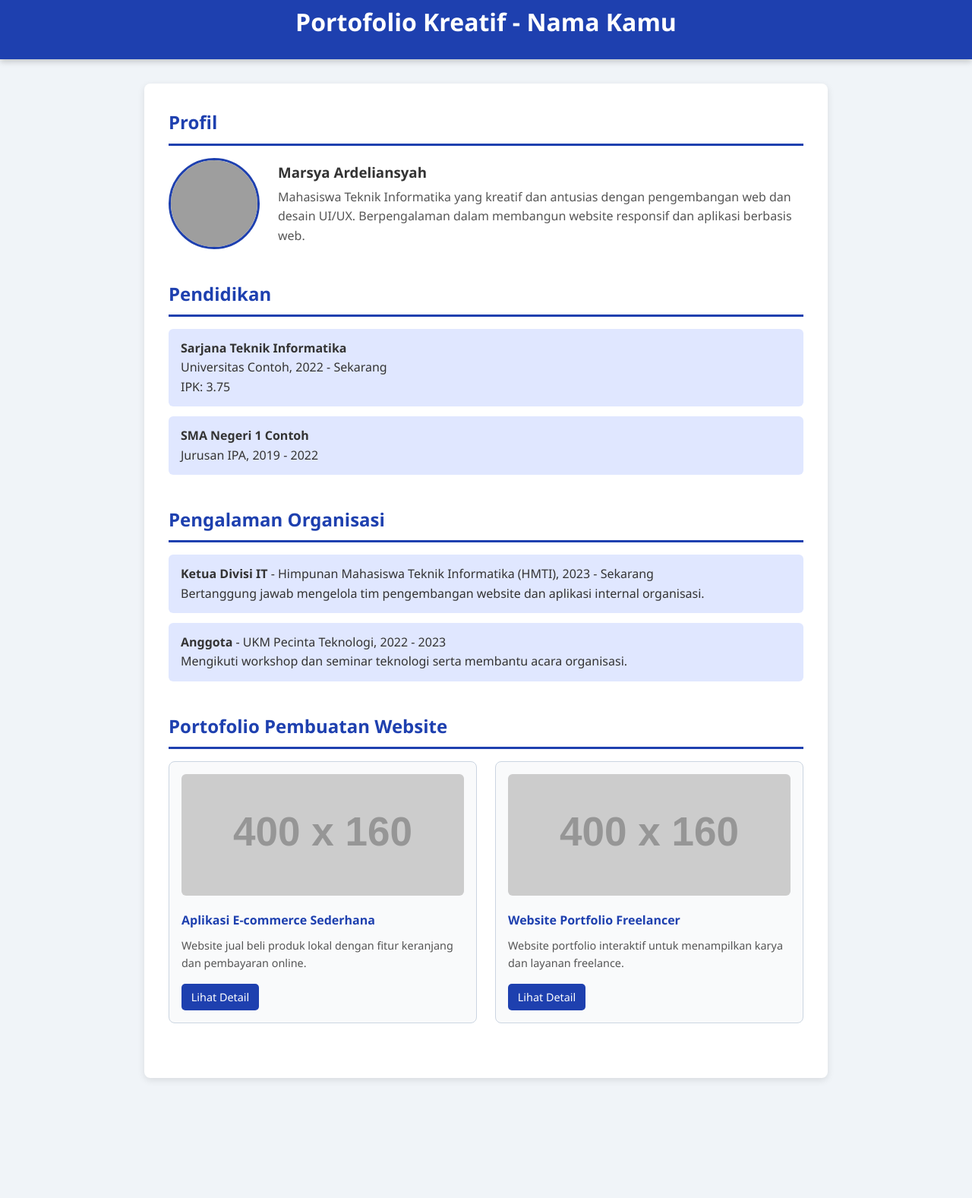
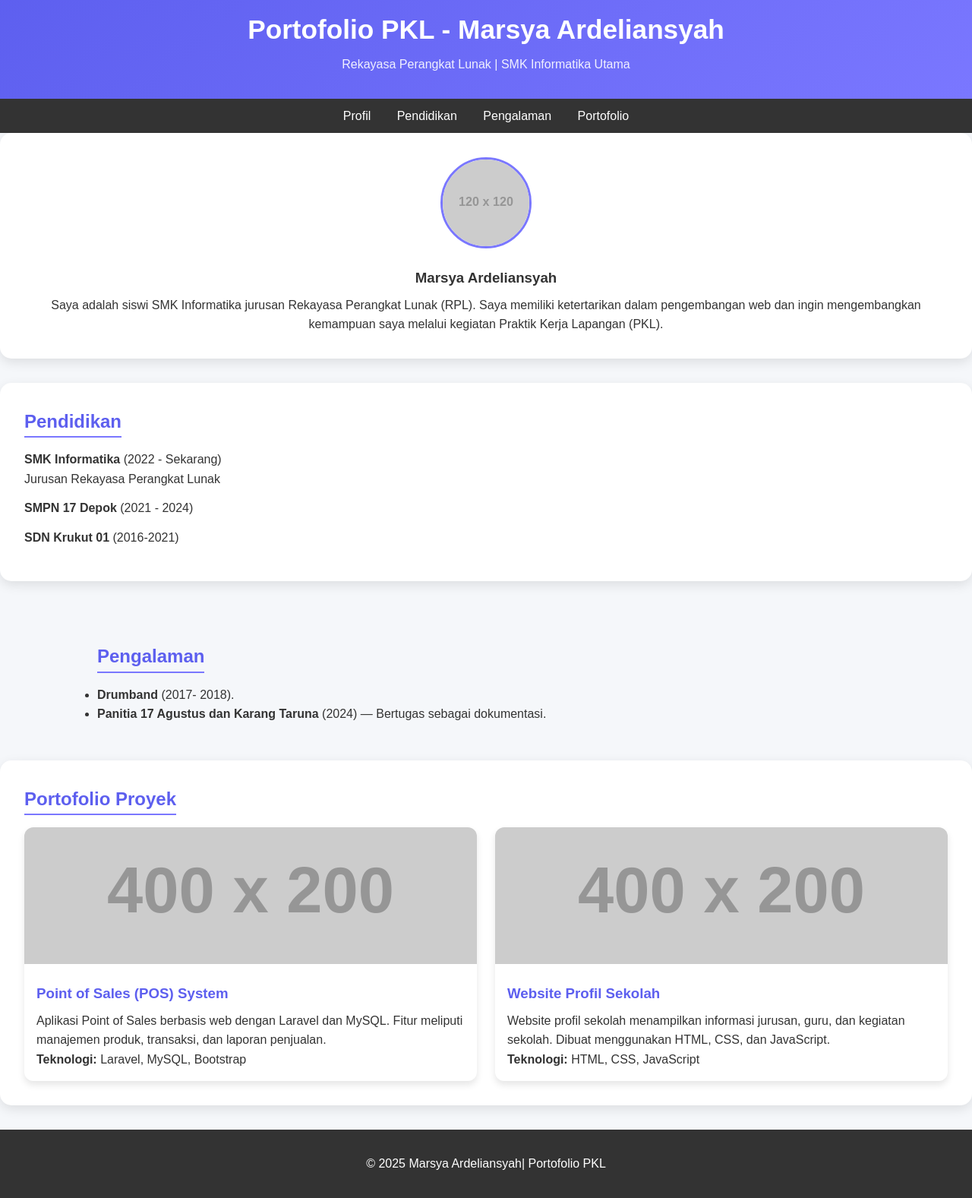
Before and after one commit to marsyaardeliansyah10-eng/marsyaardeliansyah10-eng.github.io, a plain HTML site: page css.html in a window 1280 px wide. Shown: the part 21-1598 px from the top of the page at 76% size. Before the commit the page ends 1472 px from the top, so only its background shows below. Drawn offline with Linux system fonts and the light colour scheme; grey boxes are pictures that could not be loaded; placeholder pictures from the web are drawn by us.

Commit message:
Update css.html

```diff
--- a/css.html
+++ b/css.html
@@ -1,248 +1,234 @@
 <!DOCTYPE html>
 <html lang="id">
 <head>
-    <meta charset="UTF-8" />
-    <meta name="viewport" content="width=device-width, initial-scale=1" />
-    <title>Portofolio Kreatif - Nama Kamu</title>
+  <meta charset="UTF-8">
+  <meta name="viewport" content="width=device-width, initial-scale=1.0">
+  <title>Portofolio PKL - Marsya Ardeliansyah</title>
   <style>
-        /* Reset dan gaya dasar */
+    /* ==== RESET ==== */
     * {
-            margin: 0; padding: 0; box-sizing: border-box;
-            font-family: 'Segoe UI', Tahoma, Geneva, Verdana, sans-serif;
+      margin: 0;
+      padding: 0;
+      box-sizing: border-box;
+      font-family: "Poppins", sans-serif;
     }
+
     body {
-            background: #f0f4f8;
+      background: #f5f7fa;
       color: #333;
       line-height: 1.6;
     }
+
     header {
-            background: #1e40af;
+      background: linear-gradient(135deg, #5d5fef, #7a77ff);
       color: white;
-            padding: 1.5rem 2rem;
+      padding: 2rem 1rem;
       text-align: center;
-            box-shadow: 0 3px 8px rgba(0,0,0,0.2);
-        }
-        header h1 {
-            font-weight: 700;
-            font-size: 2rem;
-        }
-        main {
-            max-width: 900px;
-            margin: 2rem auto;
-            background: white;
-            padding: 2rem;
-            border-radius: 8px;
-            box-shadow: 0 3px 10px rgba(0,0,0,0.1);
-        }
-        section {
-            margin-bottom: 2.5rem;
-        }
-        section h2 {
-            border-bottom: 3px solid #1e40af;
-            padding-bottom: 0.5rem;
-            margin-bottom: 1rem;
-            color: #1e40af;
     }
 
-        /* Profil */
-        .profile {
-            display: flex;
-            gap: 1.5rem;
-            align-items: center;
+    header h1 {
+      font-size: 2.2rem;
+      margin-bottom: 0.3rem;
     }
+
+    header p {
+      font-size: 1rem;
+      opacity: 0.9;
+    }
+
+    nav {
+      background: #333;
+      color: white;
+      text-align: center;
+      padding: 10px 0;
+      position: sticky;
+      top: 0;
+      z-index: 1000;
+    }
+
+    nav a {
+      color: white;
+      text-decoration: none;
+      margin: 0 15px;
+      font-weight: 500;
+    }
+
+    nav a:hover {
+      color: #7a77ff;
+    }
+
+    section {
+      padding: 3rem 10%;
+    }
+
+    h2 {
+      color: #5d5fef;
+      margin-bottom: 1rem;
+      border-bottom: 2px solid #7a77ff;
+      display: inline-block;
+    }
+
+    .profile, .education, .organization, .portfolio {
+      background: white;
+      border-radius: 15px;
+      box-shadow: 0 5px 15px rgba(0,0,0,0.1);
+      padding: 2rem;
+      margin-bottom: 2rem;
+    }
+
     .profile img {
       width: 120px;
       height: 120px;
       border-radius: 50%;
       object-fit: cover;
-            border: 3px solid #1e40af;
-        }
-        .profile-info {
-            flex: 1;
-        }
-        .profile-info h3 {
-            margin-bottom: 0.3rem;
-        }
-        .profile-info p {
-            font-size: 1rem;
-            color: #555;
+      margin-bottom: 1rem;
+      border: 3px solid #7a77ff;
     }
 
-        /* Pendidikan & Pengalaman */
-        ul {
-            list-style-type: none;
-            padding-left: 0;
+    .profile h3 {
+      margin-bottom: 0.5rem;
     }
-        li {
+
+    .education ul, .organization ul {
+      list-style: none;
+    }
+
+    .education li, .organization li {
       margin-bottom: 0.8rem;
     }
-        .education-item, .experience-item {
-            background: #e0e7ff;
-            padding: 0.8rem 1rem;
-            border-radius: 6px;
+
+    .portfolio-cards {
+      display: grid;
+      grid-template-columns: repeat(auto-fit, minmax(280px, 1fr));
+      gap: 1.5rem;
     }
 
-        /* Portofolio */
-        .portfolio-list {
-            display: grid;
-            grid-template-columns: 1fr 1fr;
-            gap: 1.5rem;
-        }
-        .portfolio-item {
-            background: #f9fafb;
-            border: 1px solid #cbd5e1;
-            border-radius: 8px;
-            padding: 1rem;
-            transition: box-shadow 0.3s ease;
-        }
-        .portfolio-item:hover {
-            box-shadow: 0 8px 20px rgba(30,64,175,0.25);
-        }
-        .portfolio-item img {
-            width: 100%;
-            height: 160px;
-            object-fit: cover;
-            border-radius: 6px;
-            margin-bottom: 0.8rem;
-        }
-        .portfolio-title {
-            font-weight: 600;
-            color: #1e40af;
-            margin-bottom: 0.5rem;
-        }
-        .portfolio-desc {
-            font-size: 0.9rem;
-            color: #555;
-            margin-bottom: 1rem;
-        }
-        button.toggle-details {
-            background: #1e40af;
-            border: none;
-            color: white;
-            padding: 0.5rem 0.8rem;
-            border-radius: 5px;
-            cursor: pointer;
-            font-size: 0.9rem;
-            transition: background 0.3s ease;
-        }
-        button.toggle-details:hover {
-            background: #3749db;
-        }
-        .details {
-            display: none;
-            font-size: 0.85rem;
-            color: #444;
-            margin-top: 0.5rem;
-            border-top: 1px solid #cbd5e1;
-            padding-top: 0.5rem;
+    .card {
+      background: #fff;
+      border-radius: 12px;
+      box-shadow: 0 5px 10px rgba(0,0,0,0.1);
+      overflow: hidden;
+      transition: transform 0.3s ease;
     }
 
-        /* Responsive */
-        @media(max-width: 600px) {
-            .profile {
-                flex-direction: column;
+    .card:hover {
+      transform: translateY(-5px);
+    }
+
+    .card img {
+      width: 100%;
+      height: 180px;
+      object-fit: cover;
+    }
+
+    .card-content {
+      padding: 1rem;
+    }
+
+    .card-content h3 {
+      margin-bottom: 0.5rem;
+      color: #5d5fef;
+    }
+
+    footer {
       text-align: center;
+      padding: 2rem;
+      background: #333;
+      color: white;
     }
-            .portfolio-list {
-                grid-template-columns: 1fr;
+
+    /* Responsif */
+    @media(max-width: 768px) {
+      section {
+        padding: 2rem 5%;
       }
     }
   </style>
 </head>
 <body>
+
   <header>
-        <h1>Portofolio Kreatif - Nama Kamu</h1>
+    <h1>Portofolio PKL - Marsya Ardeliansyah</h1>
+    <p>Rekayasa Perangkat Lunak | SMK Informatika Utama</p>
   </header>
 
-    <main>
-        <!-- Profil -->
-        <section id="profil">
-            <h2>Profil</h2>
-            <div class="profile">
-                <img src="https://i.pravatar.cc/150?img=3" alt="Foto Profil Nama Kamu" />
-                <div class="profile-info">
+  <nav>
+    <a href="#profil">Profil</a>
+    <a href="#pendidikan">Pendidikan</a>
+    <a href="#organisasi">Pengalaman</a>
+    <a href="#portofolio">Portofolio</a>
+  </nav>
+
+  <section id="profil" class="profile">
+    <center>
+      <img src="https://via.placeholder.com/120" alt="Foto Profil">
       <h3>Marsya Ardeliansyah</h3>
-                    <p>Mahasiswa Teknik Informatika yang kreatif dan antusias dengan pengembangan web dan desain UI/UX. Berpengalaman dalam membangun website responsif dan aplikasi berbasis web.</p>
-                </div>
+      <p>Saya adalah siswi SMK Informatika jurusan Rekayasa Perangkat Lunak (RPL).
+         Saya memiliki ketertarikan dalam pengembangan web dan ingin mengembangkan kemampuan saya melalui kegiatan Praktik Kerja Lapangan (PKL).</p>
+    </center>
+  </section>
+
+  <section id="pendidikan" class="education">
+    <h2>Pendidikan</h2>
+    <ul>
+      <li><strong>SMK Informatika</strong> (2022 - Sekarang)<br>Jurusan Rekayasa Perangkat Lunak</li>
+      <li><strong>SMPN 17 Depok</strong> (2021 - 2024)</li>
+      <li><strong>SDN Krukut 01</strong> (2016-2021)</li>
+    </ul>
+  </section>
+
+  <section id="pengalaman" class="pengalaman">
+    <h2>Pengalaman</h2>
+    <ul>
+      <li><strong>Drumband</strong> (2017- 2018).</li>
+      <li><strong>Panitia 17 Agustus dan Karang Taruna</strong> (2024) — Bertugas sebagai dokumentasi.</li>
+    </ul>
+  </section>
+
+  <section id="portofolio" class="portfolio">
+    <h2>Portofolio Proyek</h2>
+    <div class="portfolio-cards" id="portfolio-list">
+      <!-- Data Dummy akan diisi oleh JS -->
     </div>
   </section>
 
-        <!-- Pendidikan -->
-        <section id="pendidikan">
-            <h2>Pendidikan</h2>
-            <ul>
-                <li class="education-item">
-                    <strong>Sarjana Teknik Informatika</strong><br/>
-                    Universitas Contoh, 2022 - Sekarang<br/>
-                    IPK: 3.75
-                </li>
-                <li class="education-item">
-                    <strong>SMA Negeri 1 Contoh</strong><br/>
-                    Jurusan IPA, 2019 - 2022
-                </li>
-            </ul>
-        </section>
-
-        <!-- Pengalaman Organisasi -->
-        <section id="pengalaman">
-            <h2>Pengalaman Organisasi</h2>
-            <ul>
-                <li class="experience-item">
-                    <strong>Ketua Divisi IT</strong> - Himpunan Mahasiswa Teknik Informatika (HMTI), 2023 - Sekarang<br/>
-                    Bertanggung jawab mengelola tim pengembangan website dan aplikasi internal organisasi.
-                </li>
-                <li class="experience-item">
-                    <strong>Anggota</strong> - UKM Pecinta Teknologi, 2022 - 2023<br/>
-                    Mengikuti workshop dan seminar teknologi serta membantu acara organisasi.
-                </li>
-            </ul>
-        </section>
-
-        <!-- Portofolio -->
-        <section id="portofolio">
-            <h2>Portofolio Pembuatan Website</h2>
-            <div class="portfolio-list">
-                <div class="portfolio-item">
-                    <img src="https://via.placeholder.com/400x160?text=Website+1" alt="Screenshot Website 1" />
-                    <div class="portfolio-title">Aplikasi E-commerce Sederhana</div>
-                    <div class="portfolio-desc">Website jual beli produk lokal dengan fitur keranjang dan pembayaran online.</div>
-                    <button class="toggle-details">Lihat Detail</button>
-                    <div class="details">
-                        <p><strong>Tanggal Pembuatan:</strong> Juli 2024</p>
-                        <p><strong>Teknologi:</strong> HTML, CSS, JavaScript, Firebase</p>
-                        <p><strong>Deskripsi:</strong> Aplikasi ini dirancang untuk mempermudah penjual produk lokal memasarkan barang mereka secara online dengan sistem pembayaran dan manajemen produk yang mudah digunakan.</p>
-                    </div>
-                </div>
-                <div class="portfolio-item">
-                    <img src="https://via.placeholder.com/400x160?text=Website+2" alt="Screenshot Website 2" />
-                    <div class="portfolio-title">Website Portfolio Freelancer</div>
-                    <div class="portfolio-desc">Website portfolio interaktif untuk menampilkan karya dan layanan freelance.</div>
-                    <button class="toggle-details">Lihat Detail</button>
-                    <div class="details">
-                        <p><strong>Tanggal Pembuatan:</strong> September 2024</p>
-                        <p><strong>Teknologi:</strong> React.js, CSS Modules, Netlify</p>
-                        <p><strong>Deskripsi:</strong> Website ini menampilkan proyek freelance, testimoni klien, dan formulir kontak dengan tampilan modern dan responsif.</p>
-                    </div>
-                </div>
-            </div>
-        </section>
-    </main>
+  <footer>
+    <p>© 2025 Marsya Ardeliansyah| Portofolio PKL</p>
+  </footer>
 
   <script>
-        // Toggle detail portofolio
-        const buttons = document.querySelectorAll('.toggle-details');
-        buttons.forEach(button => {
-            button.addEventListener('click', () => {
-                const details = button.nextElementSibling;
-                if(details.style.display === 'block'){
-                    details.style.display = 'none';
-                    button.textContent = 'Lihat Detail';
-                } else {
-                    details.style.display = 'block';
-                    button.textContent = 'Sembunyikan Detail';
+    // ==== DATA DUMMY PORTOFOLIO ====
+    const portfolioData = [
+      {
+        title: "Point of Sales (POS) System",
+        img: "https://via.placeholder.com/400x200.png?text=POS+System",
+        desc: "Aplikasi Point of Sales berbasis web dengan Laravel dan MySQL. Fitur meliputi manajemen produk, transaksi, dan laporan penjualan.",
+        tech: "Laravel, MySQL, Bootstrap"
+      },
+      {
+        title: "Website Profil Sekolah",
+        img: "https://via.placeholder.com/400x200.png?text=Website+Sekolah",
+        desc: "Website profil sekolah menampilkan informasi jurusan, guru, dan kegiatan sekolah. Dibuat menggunakan HTML, CSS, dan JavaScript.",
+        tech: "HTML, CSS, JavaScript"
       }
-            });
+    ];
+
+    const portfolioList = document.getElementById("portfolio-list");
+
+    portfolioData.forEach(item => {
+      const card = document.createElement("div");
+      card.classList.add("card");
+      card.innerHTML = `
+        <img src="${item.img}" alt="${item.title}">
+        <div class="card-content">
+          <h3>${item.title}</h3>
+          <p>${item.desc}</p>
+          <p><strong>Teknologi:</strong> ${item.tech}</p>
+        </div>
+      `;
+      portfolioList.appendChild(card);
     });
   </script>
+
 </body>
 </html>
```
Lines whose indentation alone changed are shown as unchanged.
